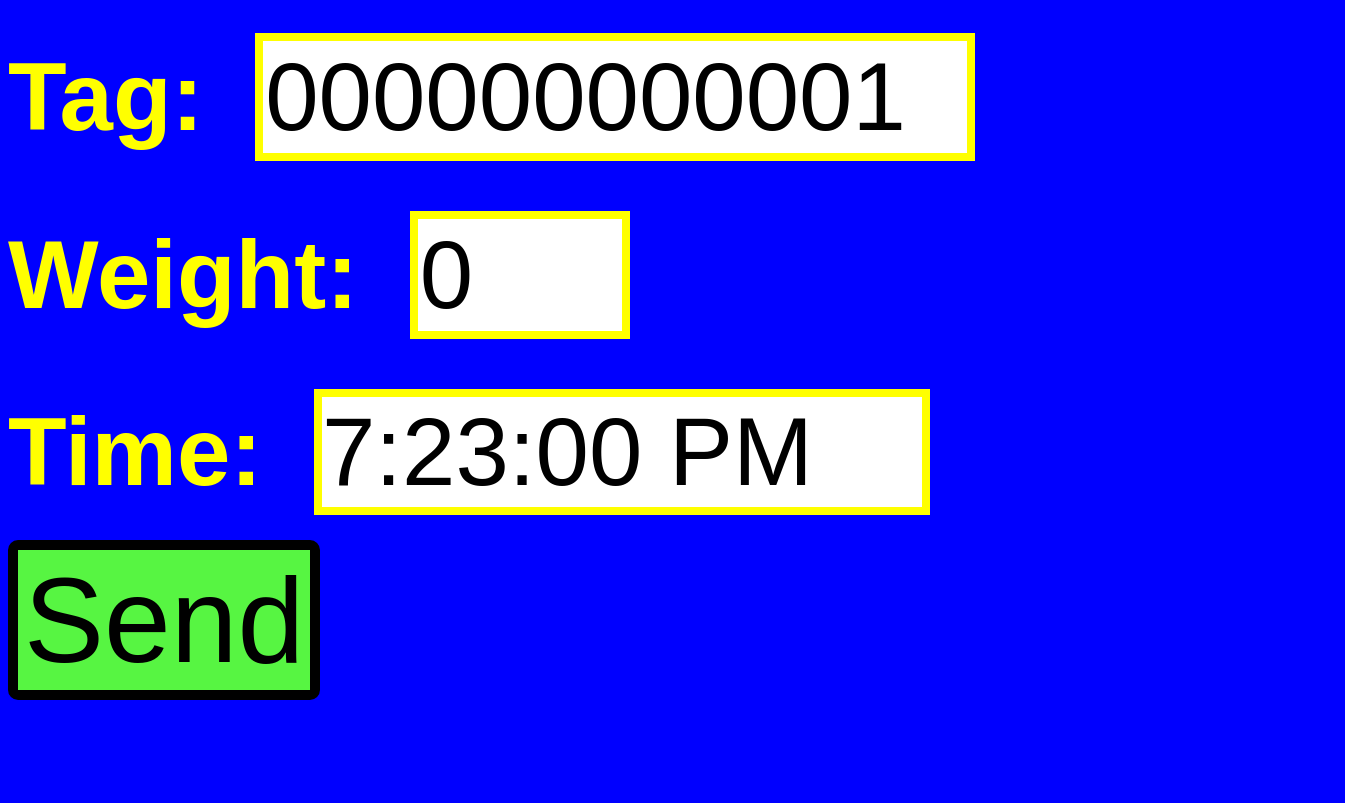
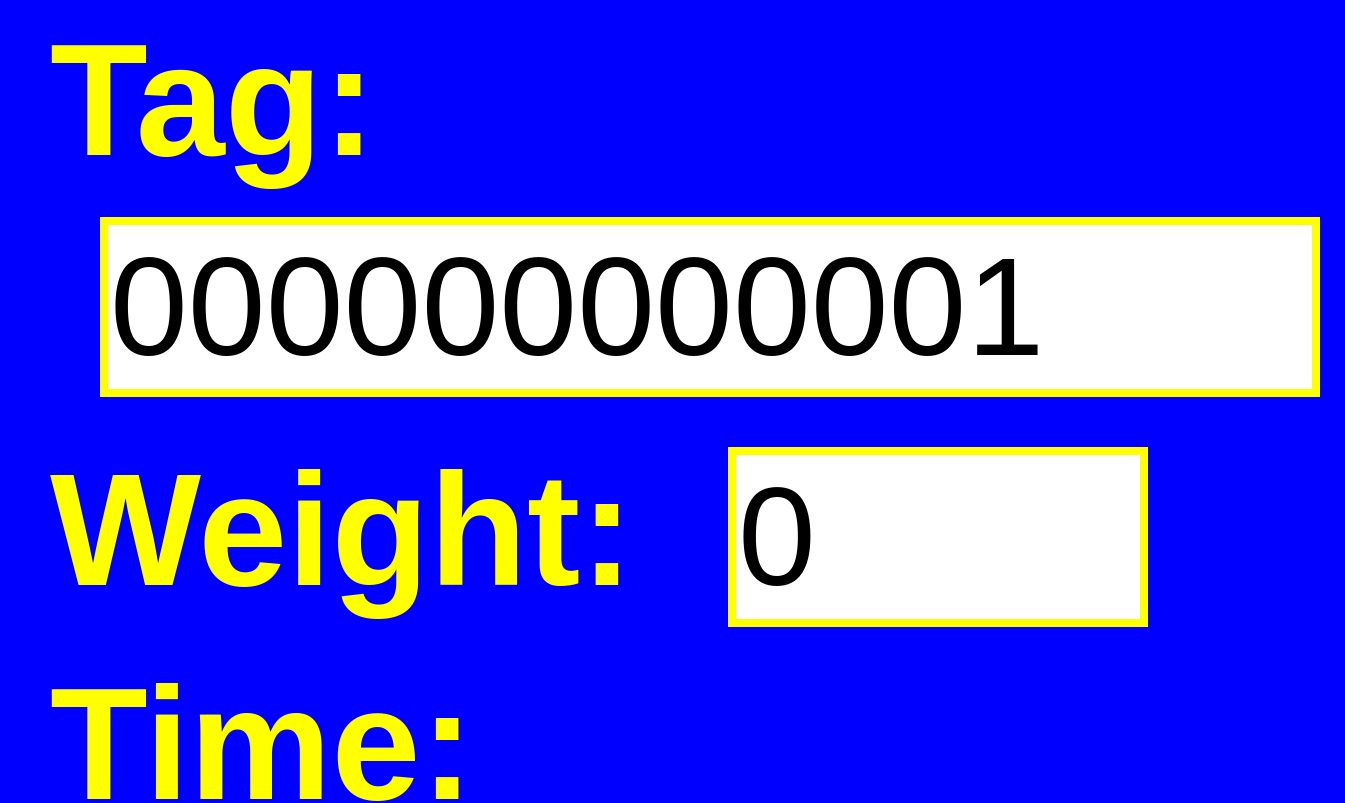
Before and after one commit to atkinew0/gin3-new, a website: page index.html in a window 1280 px wide. Shown: the top 803 px of the page, 1345 px wide, since content can reach past the window. Drawn offline with Linux system fonts and the light colour scheme.

Commit message:
changed styling to fit uctronics hdmi screen resolution compression

```diff
--- /dev/null
+++ b/bales392021.txt
@@ -0,0 +1,2 @@
+1618011042070,000000000003,567
+1618011071679,000000000004,455
--- a/style.css
+++ b/style.css
@@ -6,9 +6,10 @@
     background-color:blue;
     color:yellow;
     width:100%;
-    font-size:96px;
+    font-size:160px;
     font-family: Arial, Helvetica, sans-serif;
     font-weight:bold;
+    margin-left:50px;
 
 }
 
@@ -21,8 +22,11 @@
 #send{
     border: solid black 10px;
     background-color:#57f542;
-    font-size:120px;
+    font-size:180px;
     border-radius: 10px;
+    padding:20px;
+    width:50%;
+    margin-left:50px;
 }
 
 #tag, #weight, #bales, #time, #last {
@@ -32,22 +36,23 @@
     border:yellow solid 8px;
     color:black;
     font-weight: normal;
-    font-size:96px;
+    font-size:140px;
+    margin-left:50px;
 
 }
 
 #tag{
-    width:700px;
+    width:1200px;
 }
 
 #time{
-    width:600px;
+    width:800px;
 }
 
 #weight{
-    width:200px;;
+    width:400px;;
 }
 
 #bales{
-    width: 100px;
+    width: 200px;
 }
```
